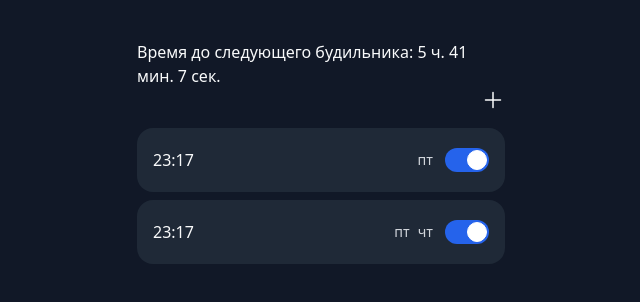
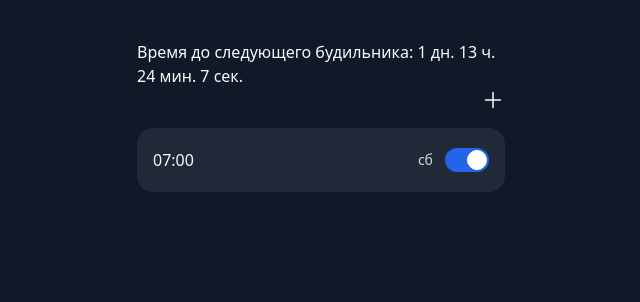
Before and after one commit to AlexKoshelev/alarm, a React (Vite) app: page / in a window 1280 px wide. Shown: the top 302 px of the page, without its empty margins (319-959 px from the left). Built offline with nearby package versions, Linux system fonts and the light colour scheme; data requests are answered from the project's data file.

Commit message:
fix: убрал баг при обновлении страницы edit

```diff
--- a/server/db.json
+++ b/server/db.json
@@ -1,22 +1,12 @@
 {
   "alarms": [
     {
-      "id": "1729188969489",
+      "id": "1729224824955",
       "daysOfWeek": [
-        4
+        5
       ],
       "enabled": true,
-      "triggerTimeMinutes": 1397,
-      "selectedSoundId": "0"
-    },
-    {
-      "id": "1729188995817",
-      "daysOfWeek": [
-        4,
-        3
-      ],
-      "enabled": true,
-      "triggerTimeMinutes": 1397,
+      "triggerTimeMinutes": 420,
       "selectedSoundId": "0"
     }
   ]
--- a/src/modules/alarm/model/store/thunks.js
+++ b/src/modules/alarm/model/store/thunks.js
@@ -80,7 +80,6 @@ export const deleteAlarm = (id) => {
       const response = await fetch(`${API_URL}/${id}`, {
         method: "DELETE",
       });
-      console.log(response);
       if (response.ok) {
         dispatch(deleteAlarmSuccess(id));
         dispatch(sortAlarms());
--- a/src/pages/edit-page.jsx
+++ b/src/pages/edit-page.jsx
@@ -1,7 +1,7 @@
 import { Button } from "@/common/ui/button/button";
 import { useNavigate, useParams } from "react-router-dom";
 import { useDispatch, useSelector } from "react-redux";
-import { memo, useState } from "react";
+import { memo, useEffect, useState } from "react";
 import { deleteAlarm, updateAlarm } from "@/modules/alarm";
 import { AlarmForm } from "@/modules/alarm";
 
@@ -22,6 +22,14 @@ export const EditPage = memo(() => {
     currentAlarm ? currentAlarm.selectedSoundId : null
   );
 
+  useEffect(() => {
+    if (!currentAlarm) return;
+
+    setTriggerTimeMinutes(currentAlarm.triggerTimeMinutes);
+    setSelectedDaysOfWeek([...currentAlarm.daysOfWeek]);
+    setSelectedSoundId(currentAlarm.selectedSoundId);
+  }, [currentAlarm]);
+
   function handleSubmit() {
     if (currentAlarm) {
       dispatch(
@@ -40,7 +48,11 @@ export const EditPage = memo(() => {
       dispatch(deleteAlarm(id)).then(() => navigate("/"));
     }
   }
-  console.log(currentAlarm);
+
+  if (!currentAlarm || !selectedSoundId) {
+    return <div>Loading...</div>;
+  }
+
   return (
     <>
       {currentAlarm && (
```
